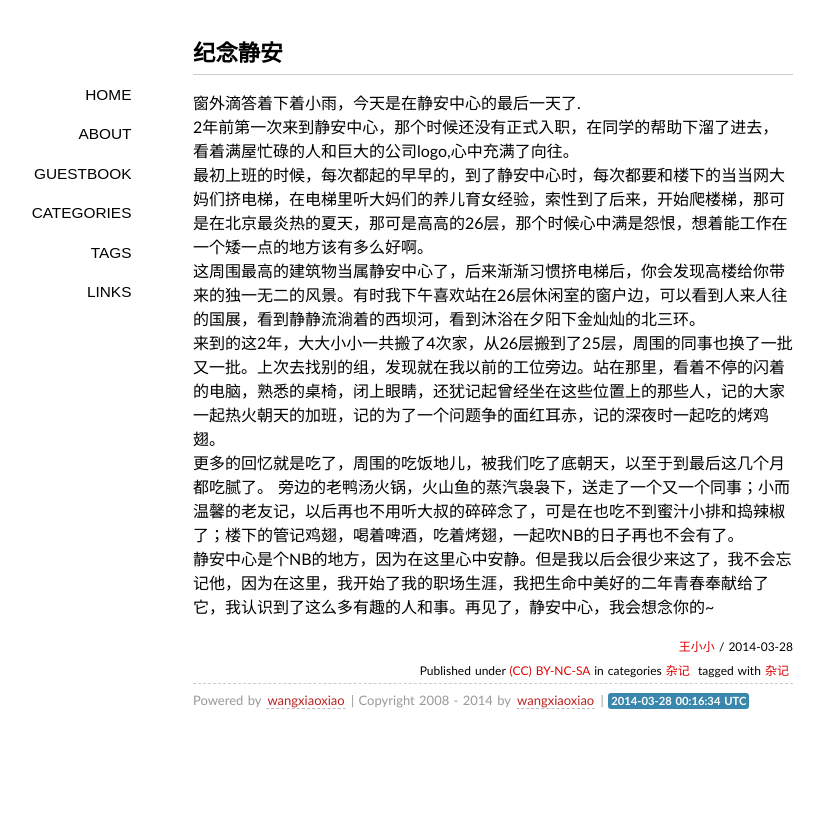
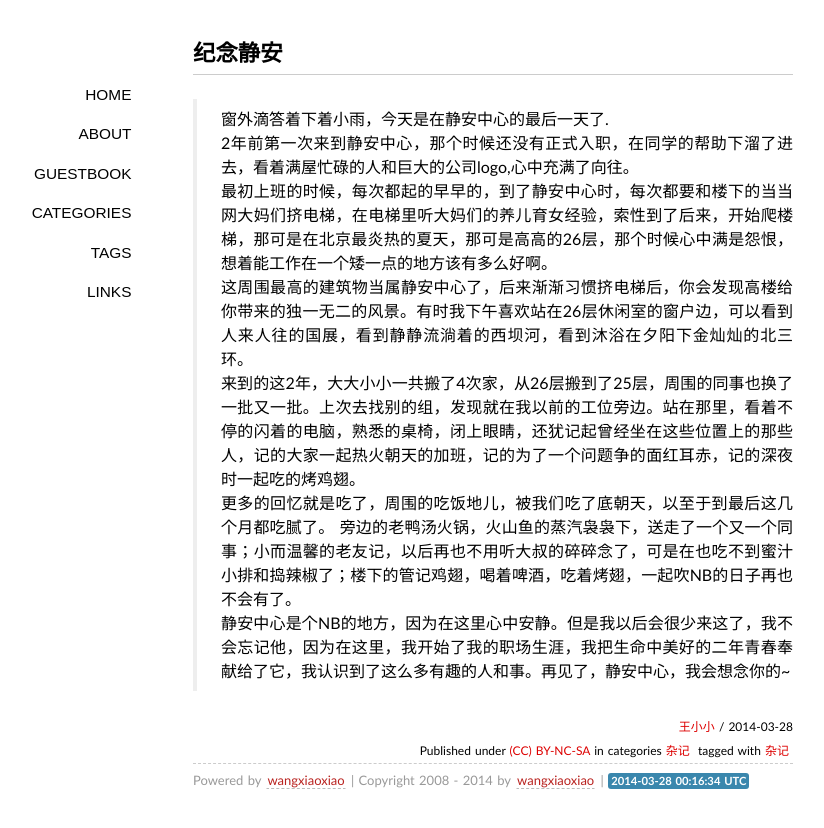
Before and after one commit to wangxiaoxiao88/wangxiaoxiao88.github.io, a Jekyll site: the page built from _posts/2014/2014-03-28-memorize-jingan.md, in a window 1280 px wide. Shown: the top 828 px of the page, without its empty margins (147-971 px from the left). Built offline with Jekyll 4.4.1, drawn with Linux system fonts in a browser that asks for light colours; some web fonts are replaced; Markdown is read by kramdown in place of the engine named in the settings; comment, search, counter and statistics services are not loaded.

```diff
--- a/_posts/2014/2014-03-28-memorize-jingan.md
+++ b/_posts/2014/2014-03-28-memorize-jingan.md
@@ -6,7 +6,7 @@ categories:
 tag:
 - 杂记
 ---
-  窗外滴答着下着小雨，今天是在静安中心的最后一天了.
+  >窗外滴答着下着小雨，今天是在静安中心的最后一天了.
   2年前第一次来到静安中心，那个时候还没有正式入职，在同学的帮助下溜了进去，看着满屋忙碌的人和巨大的公司logo,心中充满了向往。
   最初上班的时候，每次都起的早早的，到了静安中心时，每次都要和楼下的当当网大妈们挤电梯，在电梯里听大妈们的养儿育女经验，索性到了后来，开始爬楼梯，那可是在北京最炎热的夏天，那可是高高的26层，那个时候心中满是怨恨，想着能工作在一个矮一点的地方该有多么好啊。
   这周围最高的建筑物当属静安中心了，后来渐渐习惯挤电梯后，你会发现高楼给你带来的独一无二的风景。有时我下午喜欢站在26层休闲室的窗户边，可以看到人来人往的国展，看到静静流淌着的西坝河，看到沐浴在夕阳下金灿灿的北三环。
```
